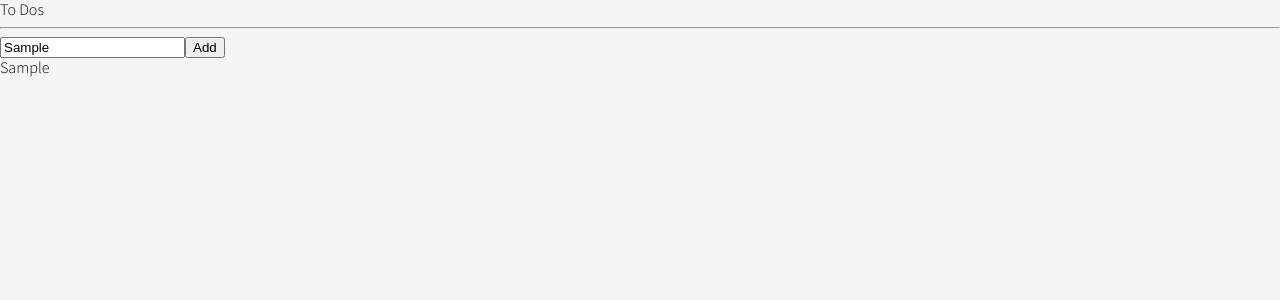
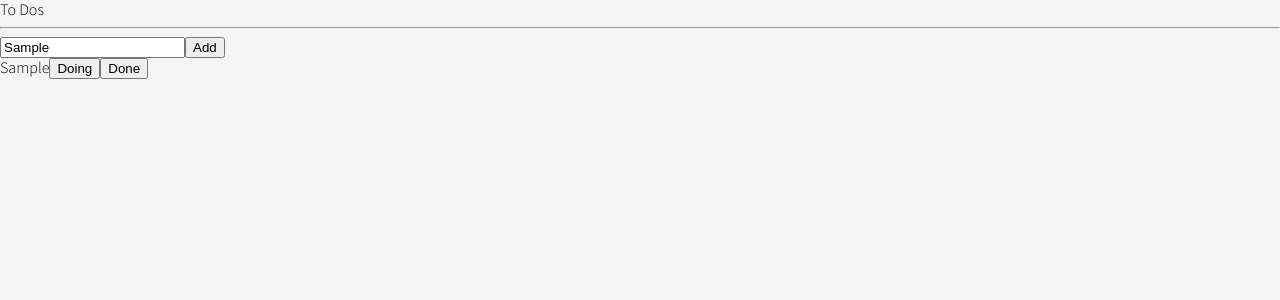
Before and after one commit to Kenjunn0/nomflix, a React (Create React App) app: page / in a window 1280 px wide. Both pictures are taken after typing "Sample" into the empty fields and a click on the button "Add". Shown: the top 300 px of the page. Built offline with nearby package versions, Linux system fonts and the light colour scheme.

Commit message:
簡単に整え

```diff
--- a/src/components/ToDo.tsx
+++ b/src/components/ToDo.tsx
@@ -1,10 +1,30 @@
-import {IToDo} from "../atom";
+import {IToDo, toDoState} from "../atom";
+import {useSetRecoilState} from "recoil";
 
-function ToDo( { text } : IToDo ) {
+function ToDo( { text, category, id } : IToDo ) {
+    const setToDos = useSetRecoilState(toDoState);
+    const onClick = (event : React.MouseEvent<HTMLButtonElement>) => {
+        const {
+            currentTarget : { name },
+        } = event;
+
+        setToDos((oldToDos) => {
+            const targetIndex = oldToDos.findIndex(toDo => toDo.id === id)
+            const newToDo = { text, id, category : name as any};
+            return [
+                ...oldToDos.slice(0, targetIndex),
+                newToDo,
+                ...oldToDos.slice(targetIndex + 1),
+            ]
+        })
+    }
 
     return (
         <li>
-            {text}
+            <span>{text}</span>
+            {category !== "DOING" && <button name="DOING" onClick={onClick}>Doing</button>}
+            {category !== "TO_DO" && <button name="TO_DO" onClick={onClick}>To Do</button>}
+            {category !== "DONE" && <button name="DONE" onClick={onClick}>Done</button>}
         </li>
     );
 }
```
